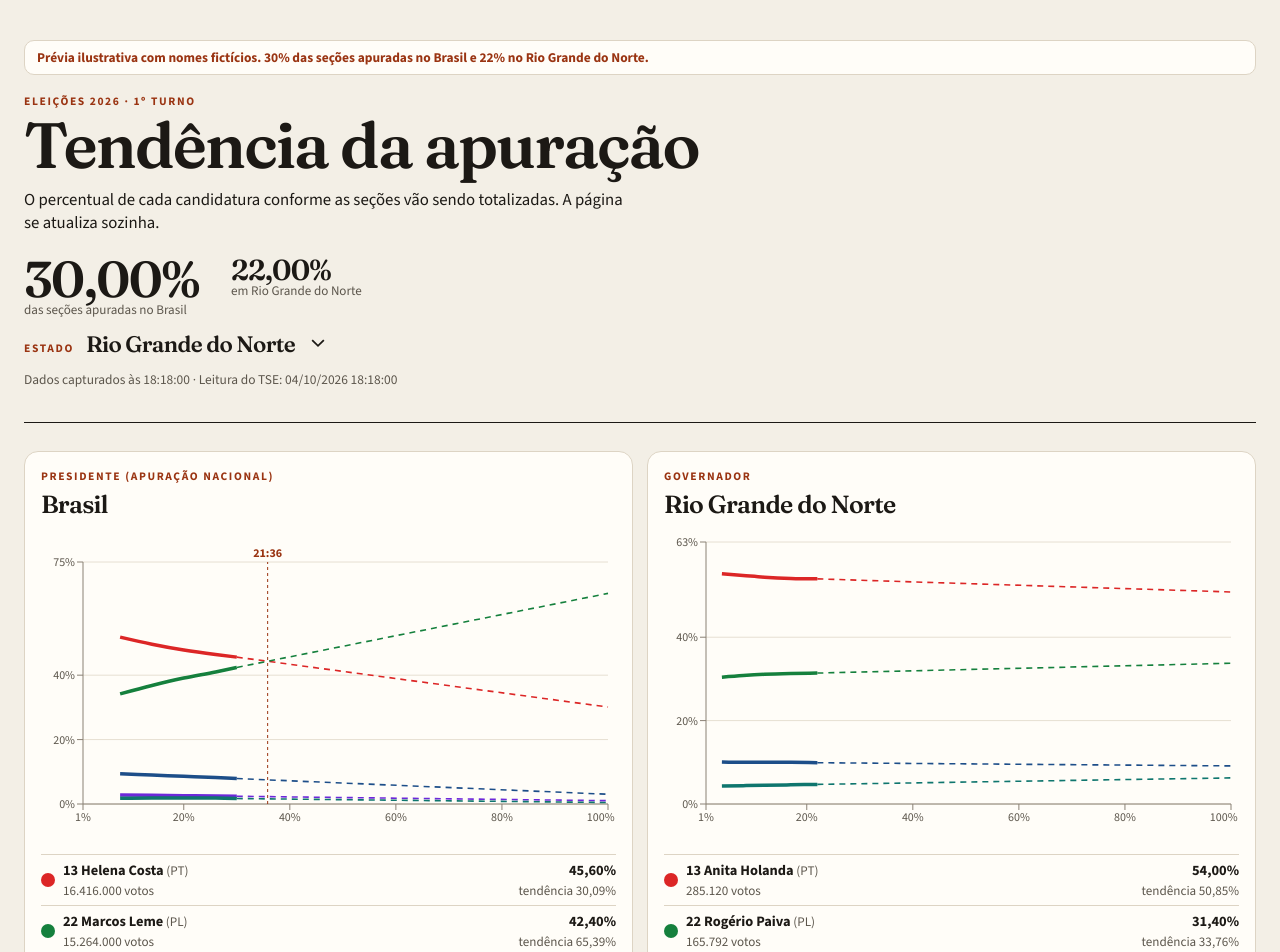
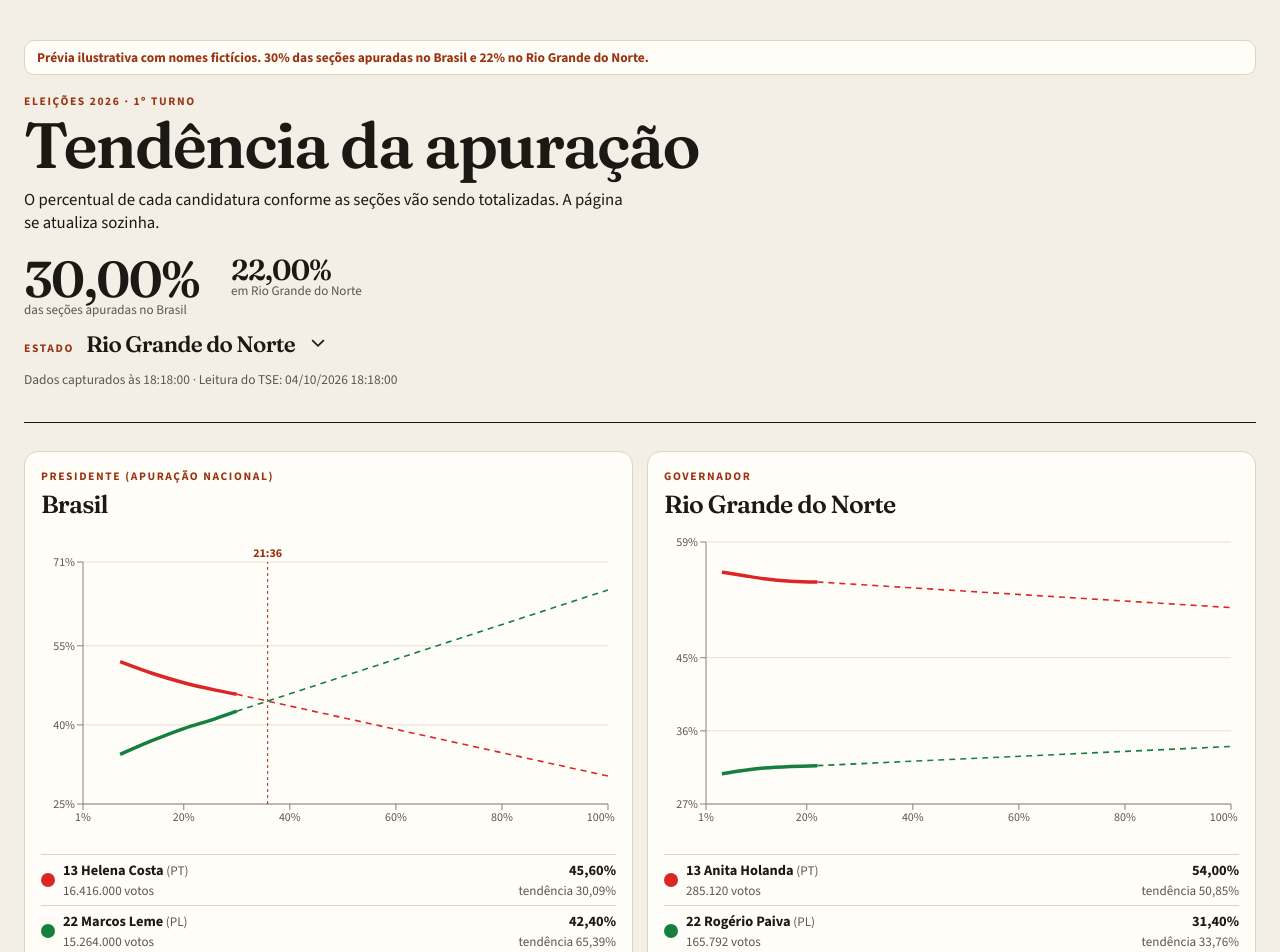
Before and after one commit to danielaraujorn/tendencia-eleicoes, a Next.js app: page /mock in a window 1280 px wide. Shown: the top 952 px of the page. Built offline with nearby package versions, Linux system fonts and the light colour scheme.

Commit message:
refactor: streamline race chart candidate plotting and improve trend projection logic

```diff
--- a/components/race-chart.tsx
+++ b/components/race-chart.tsx
@@ -23,12 +23,19 @@ function clampPercent(value: number) {
   return Math.min(100, Math.max(0, value));
 }
 
+const PLOTTED_CANDIDATES = 2;
+
+function plottedCandidates(view: RaceView) {
+  return view.top.slice(0, PLOTTED_CANDIDATES);
+}
+
 export function chartRows(view: RaceView) {
+  const plotted = plottedCandidates(view);
   const rows = view.points.map((point) => {
     const row: Record<string, number | null> = {
       pst: point.pst,
     };
-    for (const candidate of view.top) {
+    for (const candidate of plotted) {
       const percent = point.percents[candidate.id];
       row[candidate.id] =
         typeof percent === "number" ? clampPercent(percent) : null;
@@ -41,12 +48,14 @@ export function chartRows(view: RaceView) {
     return rows;
 
   const last = rows[rows.length - 1];
-  for (const trend of view.trends) {
+  for (const candidate of plotted) {
+    const trend = view.trends.find((item) => item.id === candidate.id);
+    if (!trend) continue;
     last[`${trend.id}__trend`] = last[trend.id] ?? null;
   }
 
   const end: Record<string, number | null> = { pst: 100 };
-  for (const candidate of view.top) {
+  for (const candidate of plotted) {
     end[candidate.id] = null;
     const projected = view.trends.find((trend) => trend.id === candidate.id)?.projected;
     end[`${candidate.id}__trend`] =
@@ -216,7 +225,7 @@ export function RaceChart({
               );
             }}
           />
-          {view.top.map((candidate) => (
+          {plottedCandidates(view).map((candidate) => (
             <Line
               key={candidate.id}
               type="monotone"
@@ -234,7 +243,7 @@ export function RaceChart({
               isAnimationActive={false}
             />
           ))}
-          {view.top.map((candidate) => (
+          {plottedCandidates(view).map((candidate) => (
             <Line
               key={`${candidate.id}-trend`}
               type="linear"
--- a/lib/trend.ts
+++ b/lib/trend.ts
@@ -35,7 +35,10 @@ export function projectPercent(points: PercentPoint[]) {
   if (!last || last.pst < MIN_PST || last.pst >= MAX_PST) return null;
 
   const window = rows.filter((row) => row.pst >= last.pst - WINDOW_PST - 1e-9);
-  return fitLine(window.length >= MIN_POINTS ? window : rows);
+  // Um salto maior que a janela (a apuração nacional) deixa uma leitura só.
+  // As últimas leituras seguem a direção recente; a série inteira puxa o começo da noite.
+  const sample = window.length >= MIN_POINTS ? window : rows.slice(-MIN_POINTS);
+  return fitLine(sample);
 }
 
 export function crossoverPst(
--- a/next.config.ts
+++ b/next.config.ts
@@ -3,7 +3,6 @@ import type { NextConfig } from "next";
 const nextConfig: NextConfig = {
   cacheComponents: true,
   agentRules: false,
-  allowedDevOrigins: ["127.0.0.1"],
 };
 
 export default nextConfig;
```
Also changed, not shown: 1 other file (tests, documents, lock files or other folders).
